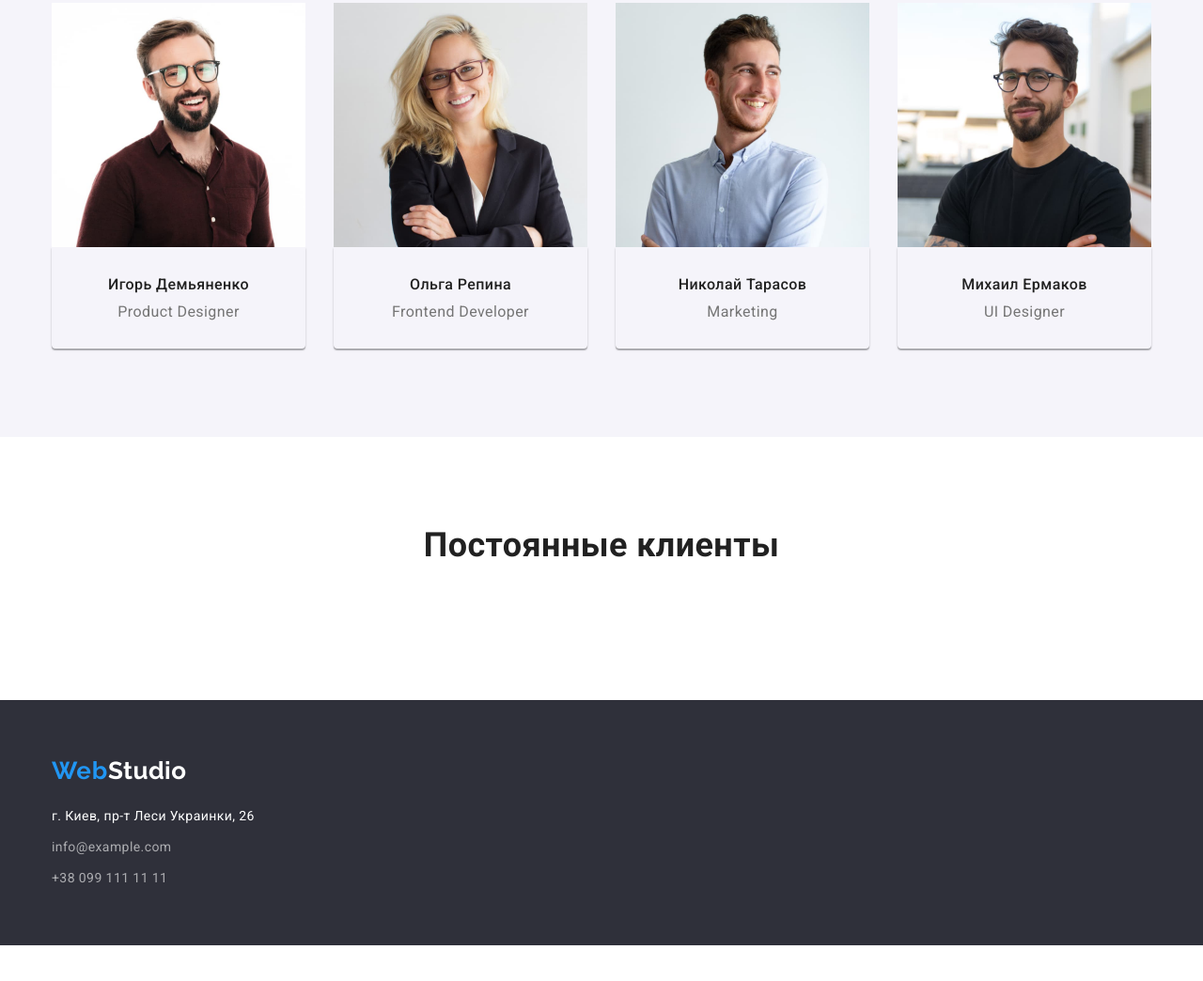
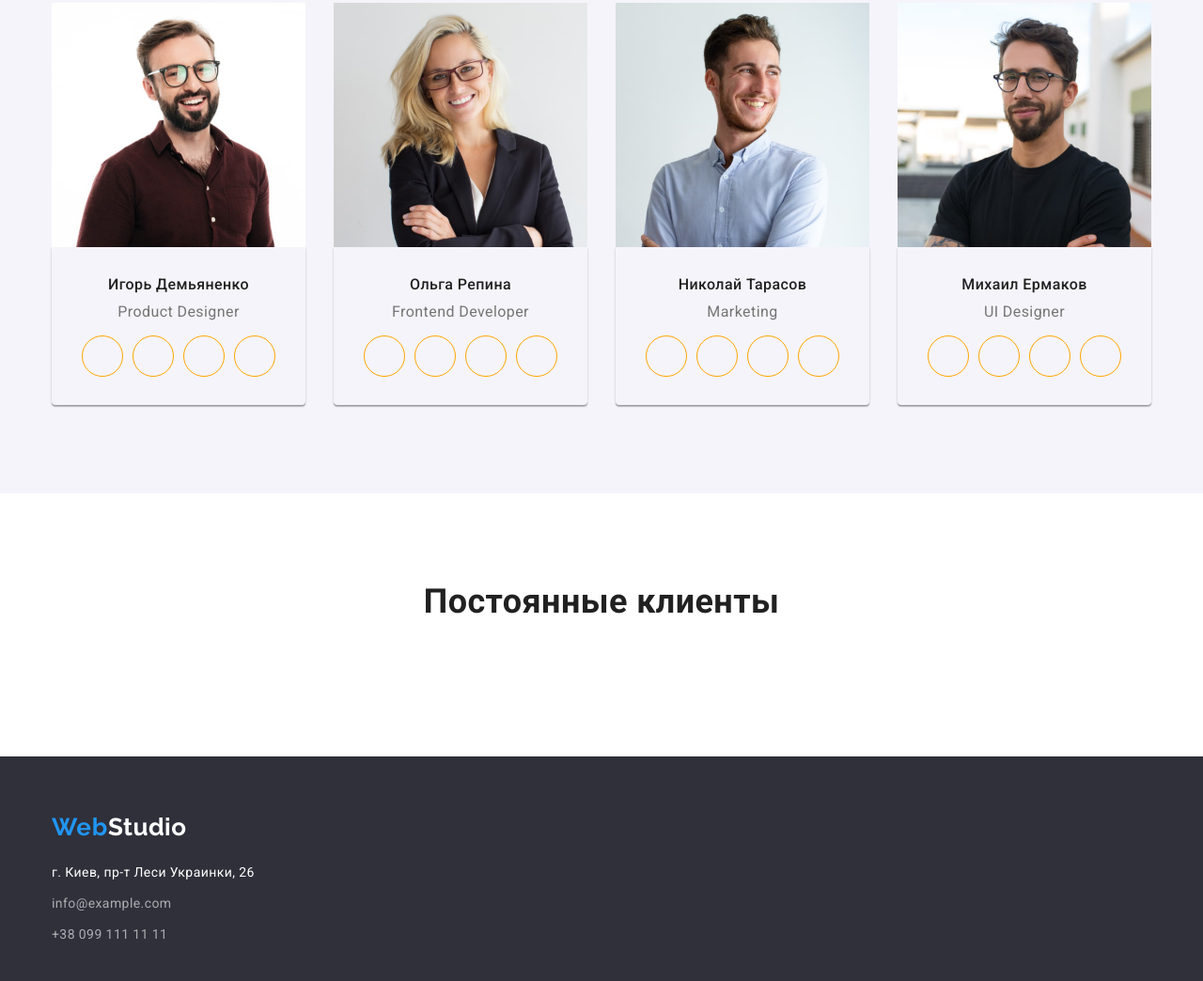
Before and after one commit to DmytroVadimov/goit-markup-hw-04, a plain HTML site: page index.html in a window 1280 px wide. Shown: the part 1782-2826 px from the top of the page at 94% size. Before the commit the page ends 2788 px from the top, so only its background shows below. Drawn offline with nearby package versions, Linux system fonts and the light colour scheme.

Commit message:
hw_3_team_social

```diff
--- a/css/styles.css
+++ b/css/styles.css
@@ -331,10 +331,26 @@ img {
 }
 
 .team-text {
+    margin-bottom: 16px;
+
     font-size: 16px;
     line-height: calc(19/16);
     color: var(--hd-cont-txt);
 
+}
+
+.team-social {
+    display: flex;
+    justify-content: center;
+    gap: 10px;
+}
+
+.team-social-link {
+    width: 44px;
+    height: 44px;
+    border-radius: 50%;
+    border: 1px solid orange;
+    display: block;
 }
 
 /*------------clients----------- */
--- a/index.html
+++ b/index.html
@@ -155,6 +155,12 @@
               <div class="team-member">
                 <h3 class="team-m-title">Игорь Демьяненко</h3>
                 <p class="team-text">Product Designer</p>
+                <ul class="team-social list">
+                  <li class="team-social-item"><a class="team-social-link link" href=""></a></li>
+                  <li class="team-social-item"><a class="team-social-link link" href=""></a></li>
+                  <li class="team-social-item"><a class="team-social-link link" href=""></a></li>
+                  <li class="team-social-item"><a class="team-social-link link" href=""></a></li>
+                </ul>
               </div>
             </li>
             <li class="team-item">
@@ -168,6 +174,12 @@
               <div class="team-member">
                 <h3 class="team-m-title">Ольга Репина</h3>
                 <p class="team-text">Frontend Developer</p>
+                <ul class="team-social list">
+                  <li class="team-social-item"><a class="team-social-link link" href=""></a></li>
+                  <li class="team-social-item"><a class="team-social-link link" href=""></a></li>
+                  <li class="team-social-item"><a class="team-social-link link" href=""></a></li>
+                  <li class="team-social-item"><a class="team-social-link link" href=""></a></li>
+                </ul>
               </div>
             </li>
             <li class="team-item">
@@ -181,6 +193,12 @@
               <div class="team-member">
                 <h3 class="team-m-title">Николай Тарасов</h3>
                 <p class="team-text">Marketing</p>
+                <ul class="team-social list">
+                  <li class="team-social-item"><a class="team-social-link link" href=""></a></li>
+                  <li class="team-social-item"><a class="team-social-link link" href=""></a></li>
+                  <li class="team-social-item"><a class="team-social-link link" href=""></a></li>
+                  <li class="team-social-item"><a class="team-social-link link" href=""></a></li>
+                </ul>
               </div>
             </li>
             <li class="team-item">
@@ -194,6 +212,12 @@
               <div class="team-member">
                 <h3 class="team-m-title">Михаил Ермаков</h3>
                 <p class="team-text">UI Designer</p>
+                <ul class="team-social list">
+                  <li class="team-social-item"><a class="team-social-link link" href=""></a></li>
+                  <li class="team-social-item"><a class="team-social-link link" href=""></a></li>
+                  <li class="team-social-item"><a class="team-social-link link" href=""></a></li>
+                  <li class="team-social-item"><a class="team-social-link link" href=""></a></li>
+                </ul>
               </div>
             </li>
           </ul>
```
